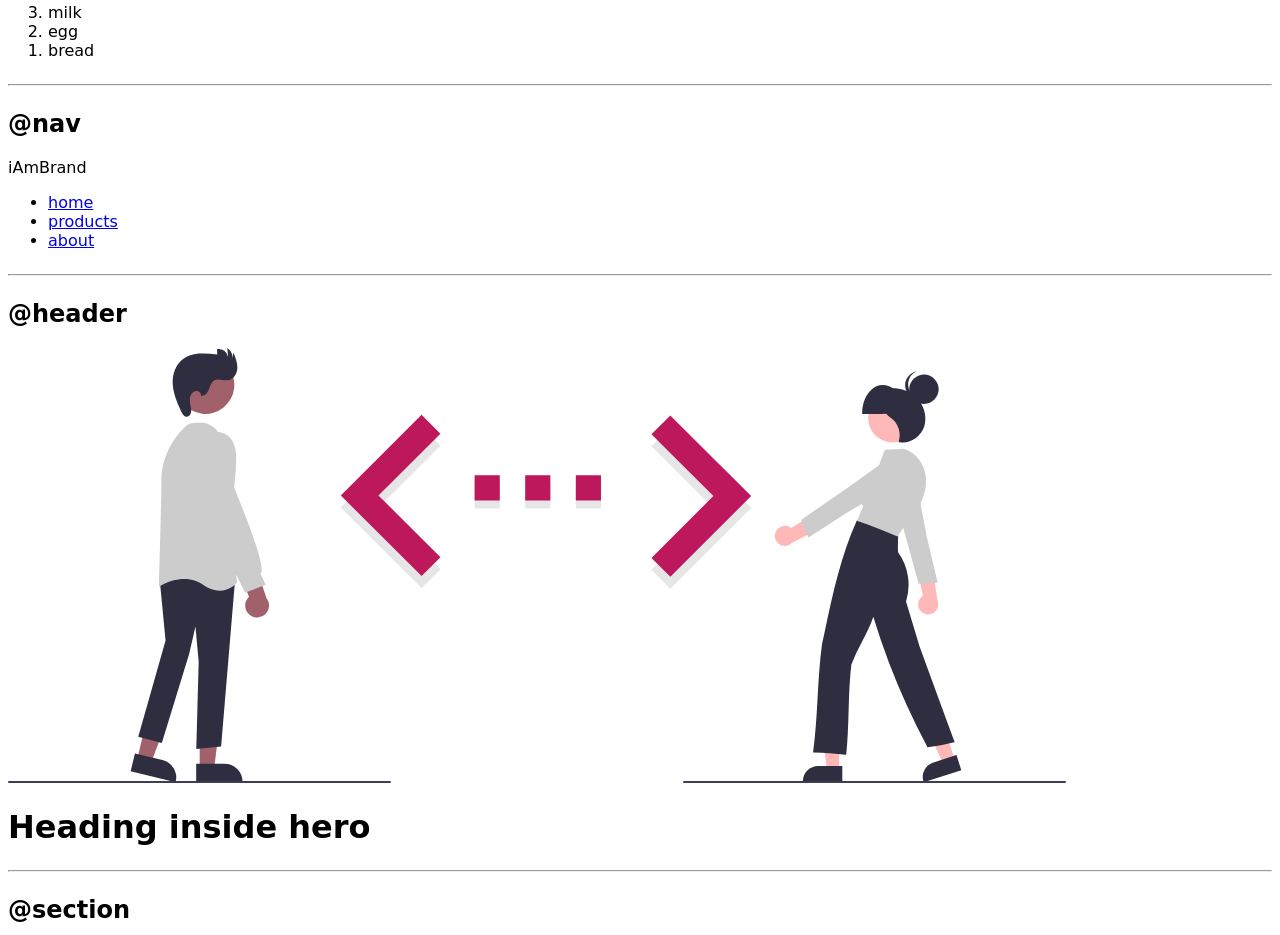
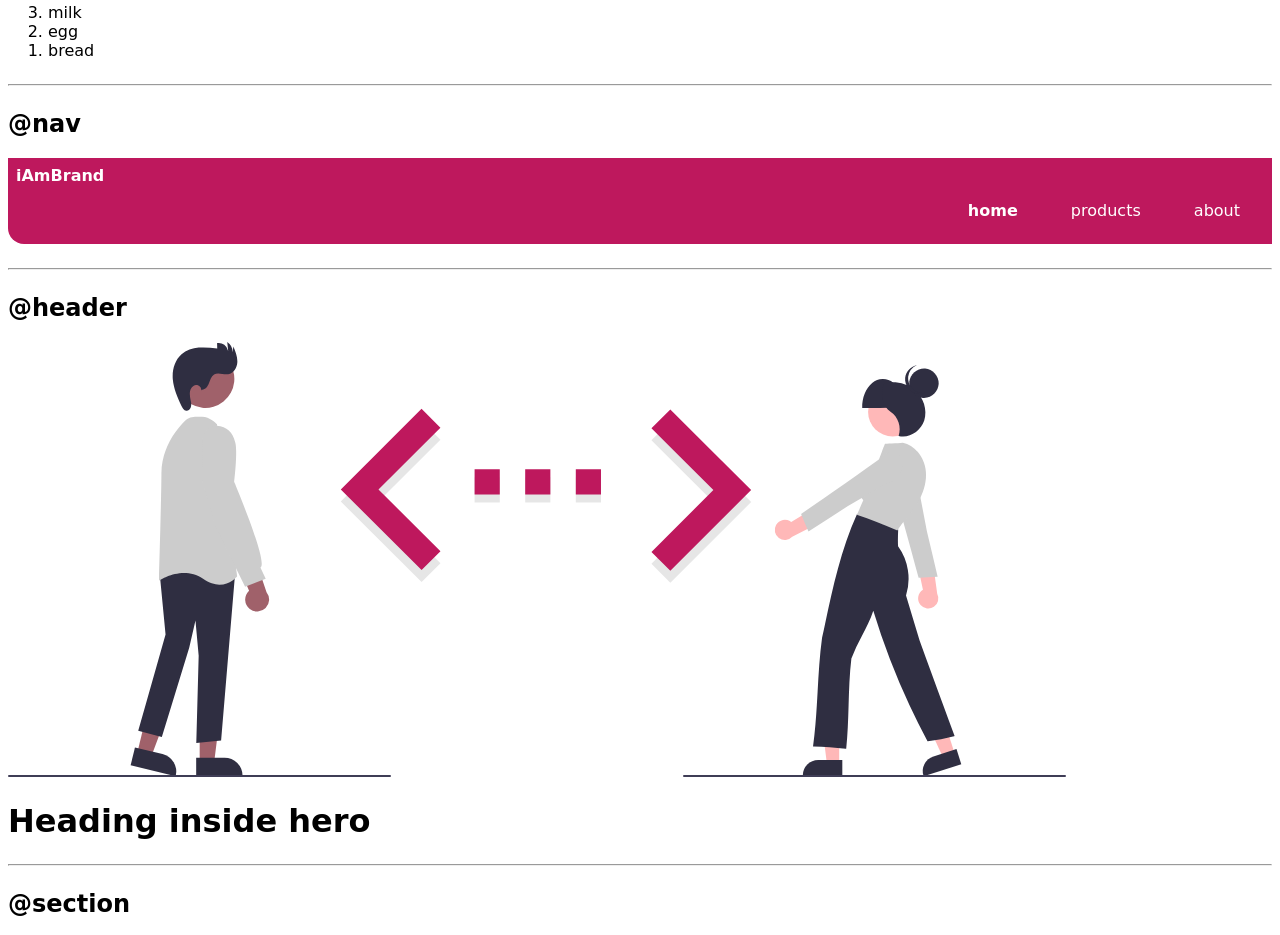
Before and after one commit to KanekarSnehal/Component-Library, a plain HTML site: page index.html in a window 1280 px wide. Shown: the part 1074-2009 px from the top of the page. Drawn offline with Linux system fonts and the light colour scheme; a web font is replaced by a local one.

Commit message:
navigation

```diff
--- a/index.html
+++ b/index.html
@@ -64,17 +64,17 @@
 
      <hr>
      <h2>@nav</h2>
-     <nav>
-         <div>iAmBrand</div>
-         <ul>
-             <li>
-                 <a href="/">home</a>
+     <nav class="navigation container">
+         <div class="nav-brand">iAmBrand</div>
+         <ul class="list-non-bullet nav-pills">
+             <li class="list-item-inline">
+                 <a class="links link-active" href="/">home</a>
              </li>
-             <li>
-                 <a href="/">products</a>
+             <li class="list-item-inline">
+                 <a class="links" href="/">products</a>
              </li>
-             <li>
-                 <a href="/">about</a>
+             <li class="list-item-inline">
+                 <a class="links" href="/">about</a>
              </li>
          </ul>
      </nav>
--- a/styles.css
+++ b/styles.css
@@ -53,3 +53,30 @@ hr{
     display: inline;
     padding: 0rem 0.5rem;
 }
+
+
+/** navigation**/
+.navigation{
+    background-color: var(--primary-color);
+    color: white;
+    padding:0.5rem;
+    border-bottom-left-radius: 1rem;
+}
+
+.navigation .links{
+    color: white;
+}
+
+
+.navigation .nav-brand{
+    font-weight: bold;
+}
+
+
+.navigation .nav-pills{
+    text-align: right;
+}
+
+.navigation .link-active{
+    font-weight: bold;
+}
```
